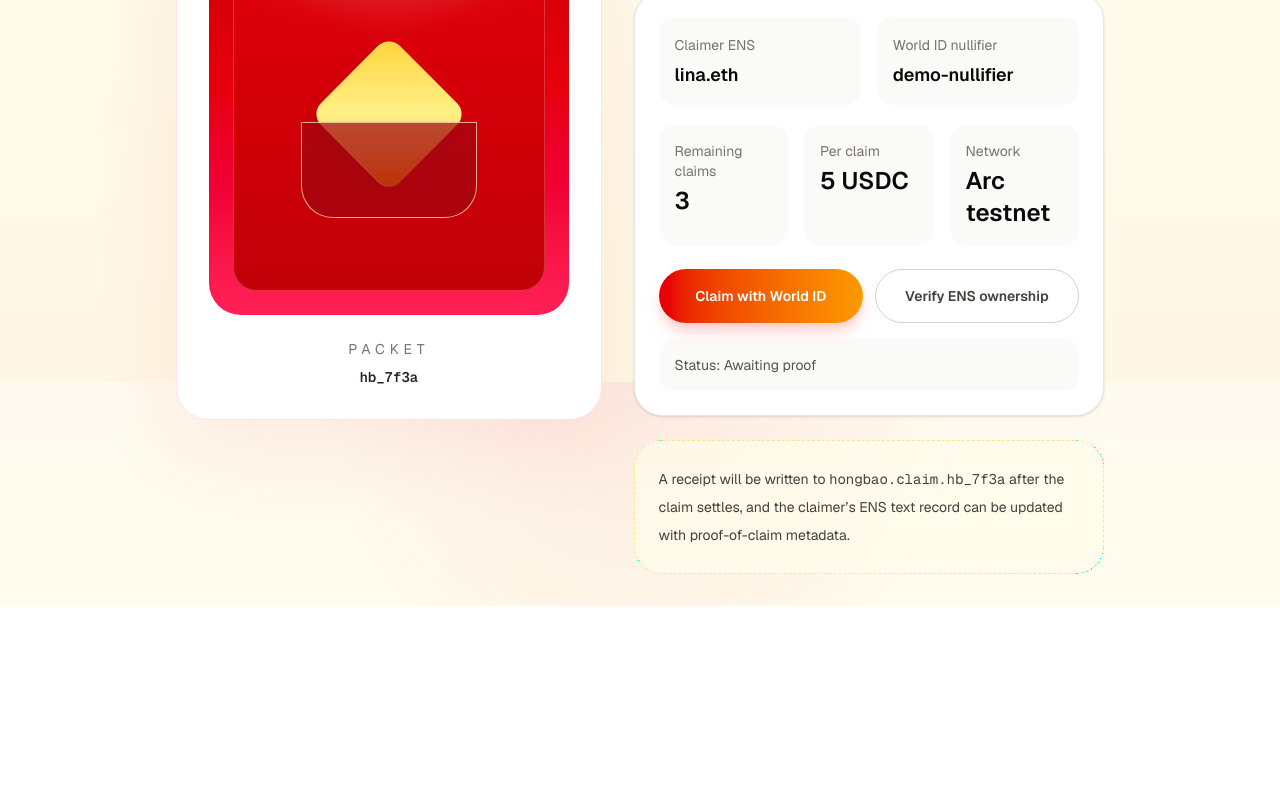
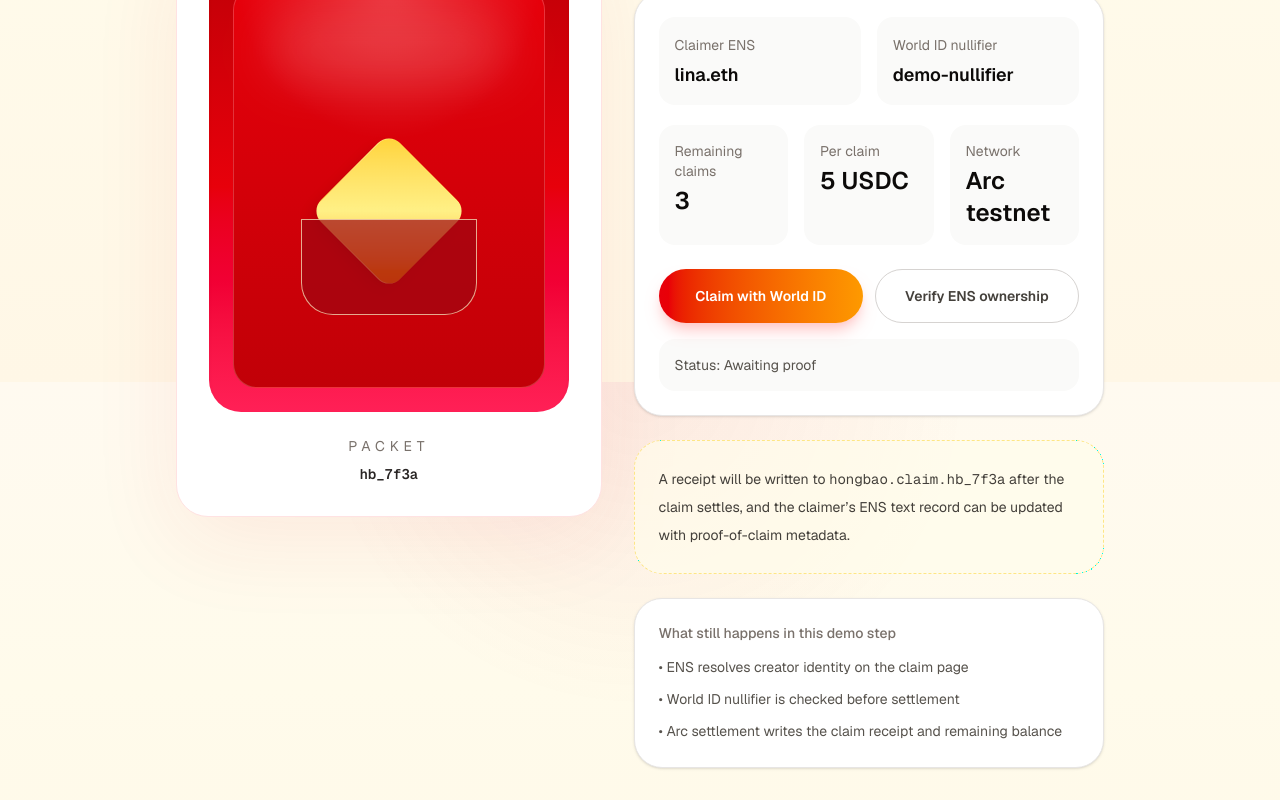
Before and after one commit to lzhan195/hongbao, a Next.js app: page /claim/hb_7f3a in a window 1280 px wide. Shown: the part 418-1218 px from the top of the page. Before the commit the page ends 1024 px from the top, so only its background shows below. Built offline with nearby package versions, Linux system fonts and the light colour scheme.

Commit message:
Restore claim page and sync packet refresh
Keep the claim page working while making the home screen resync packets from the API so the demo stays coherent after creation and funding steps.

```diff
--- a/src/app/claim/[packetId]/page.tsx
+++ b/src/app/claim/[packetId]/page.tsx
@@ -3,22 +3,14 @@
 import Link from "next/link";
 import { useEffect, useState } from "react";
 
-const packetById = {
-  hb_7f3a: {
-    creatorEns: "sakura.eth",
-    chain: "Arc testnet",
-    remainingClaims: 3,
-    perClaimAmount: 5,
-    funded: true,
-  },
-  hb_91cd: {
-    creatorEns: "mizu.eth",
-    chain: "Arc testnet",
-    remainingClaims: 8,
-    perClaimAmount: 5,
-    funded: true,
-  },
-} as const;
+type Packet = {
+  packetId: string;
+  creatorEns: string;
+  chain: string;
+  remainingClaims: number;
+  perClaimAmount: number;
+  funded: boolean;
+};
 
 type Props = {
   params: Promise<{ packetId: string }>;
@@ -36,7 +28,16 @@ export default function ClaimPage({ params }: Props) {
     params.then(({ packetId: nextPacketId }) => setPacketId(nextPacketId));
   }, [params]);
 
-  const packet = packetId ? packetById[packetId as keyof typeof packetById] : undefined;
+  const packet: Packet | undefined = packetId
+    ? {
+        packetId,
+        creatorEns: packetId === "hb_91cd" ? "mizu.eth" : "sakura.eth",
+        chain: "Arc testnet",
+        remainingClaims: packetId === "hb_91cd" ? 8 : 3,
+        perClaimAmount: 5,
+        funded: true,
+      }
+    : undefined;
 
   async function handleClaim() {
     if (!packetId) return;
@@ -165,6 +166,15 @@ export default function ClaimPage({ params }: Props) {
           <div className="rounded-[1.75rem] border border-dashed border-amber-200 bg-amber-50/70 p-6 text-sm leading-7 text-stone-700">
             A receipt will be written to <span className="font-mono">hongbao.claim.{packetId ?? "..."}</span> after the claim settles, and the claimer’s ENS text record can be updated with proof-of-claim metadata.
           </div>
+
+          <div className="rounded-[1.75rem] border border-stone-200 bg-white p-6 shadow-sm">
+            <p className="text-sm font-medium text-stone-500">What still happens in this demo step</p>
+            <ul className="mt-3 space-y-2 text-sm leading-6 text-stone-600">
+              <li>• ENS resolves creator identity on the claim page</li>
+              <li>• World ID nullifier is checked before settlement</li>
+              <li>• Arc settlement writes the claim receipt and remaining balance</li>
+            </ul>
+          </div>
         </div>
       </section>
     </main>
```
